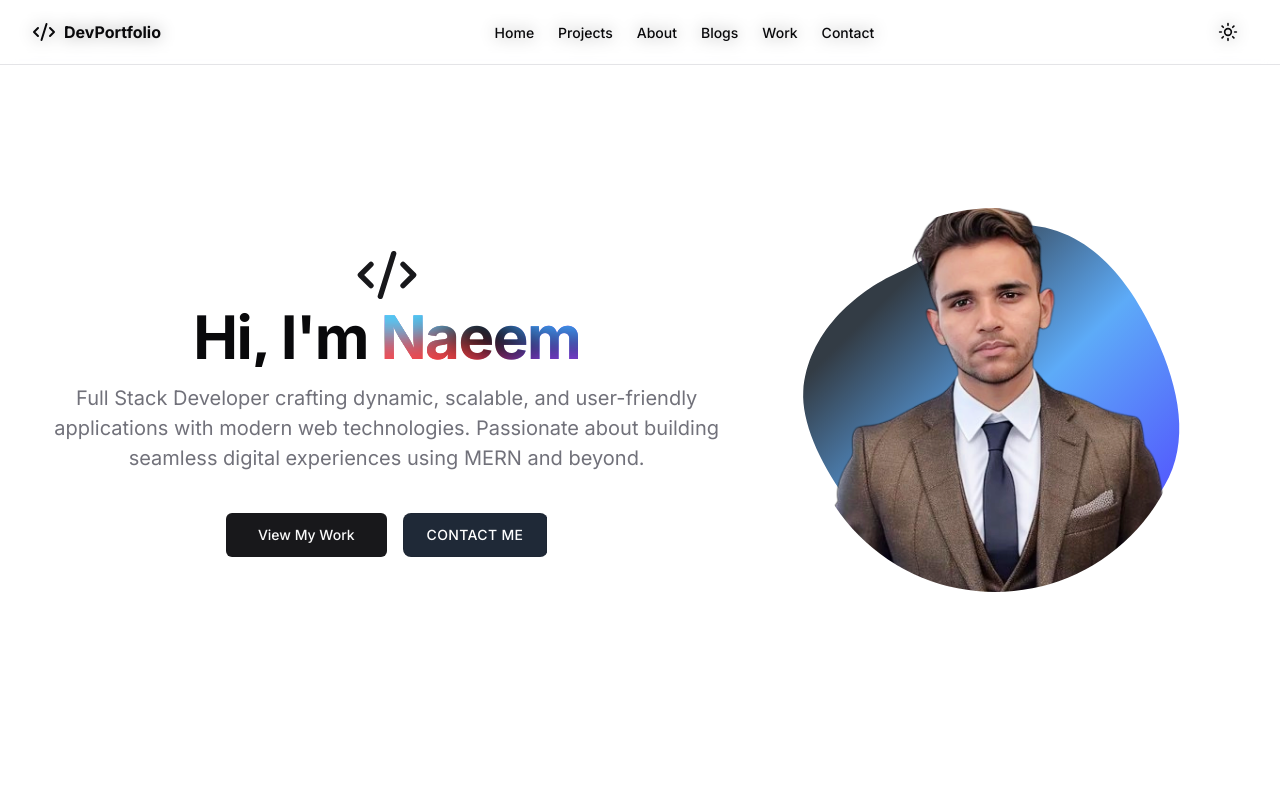
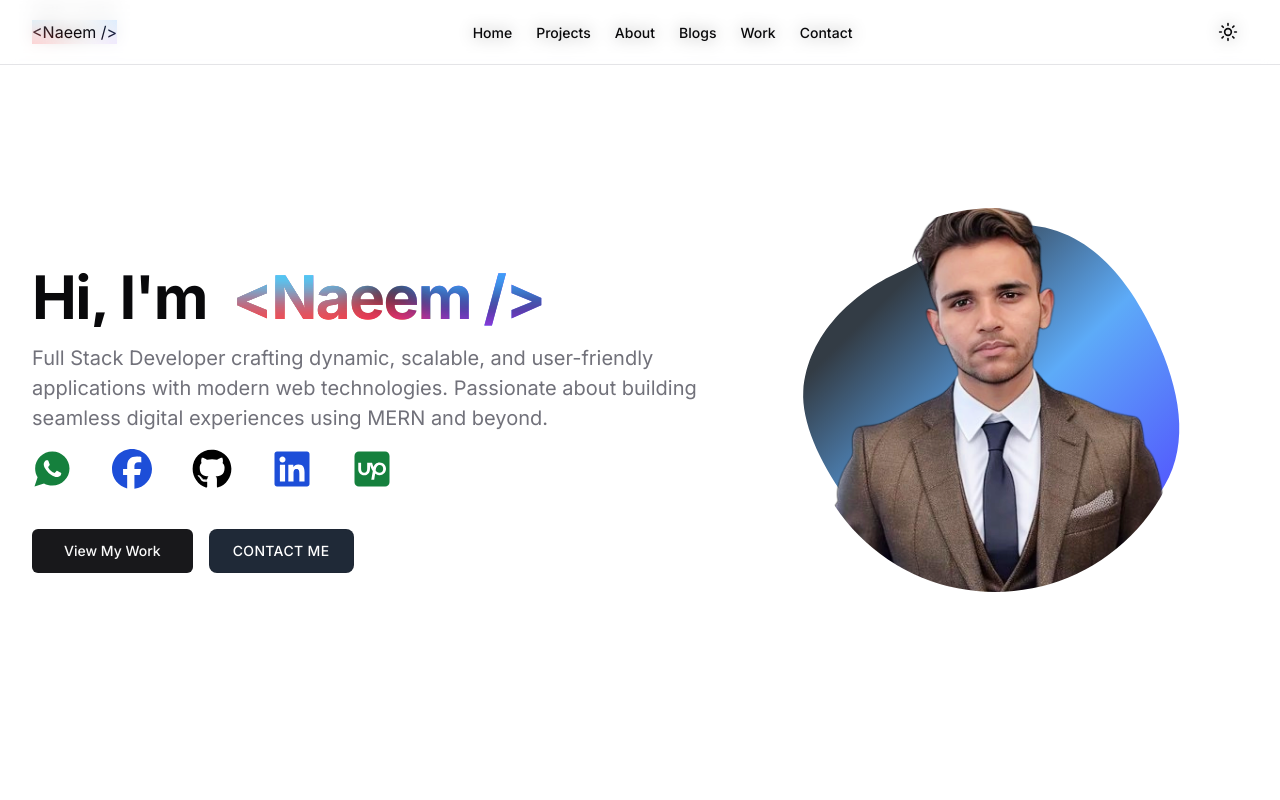
Before and after one commit to naeemkhan9293/work-portfolio, a Next.js app: page / in a window 1280 px wide. Shown: the top 800 px of the page. Built offline with nearby package versions, Linux system fonts and the light colour scheme.

Commit message:
feat: add logo image, update Navbar with AuroraText, and enhance Hero section with social icons and WhatsApp link

```diff
--- a/package.json
+++ b/package.json
@@ -30,6 +30,7 @@
     "react": "^19.0.0",
     "react-day-picker": "^9.5.1",
     "react-dom": "^19.0.0",
+    "react-icons": "^5.5.0",
     "tailwind-merge": "^2.6.0",
     "tailwindcss-animate": "^1.0.7"
   },
--- a/src/components/Navbar.tsx
+++ b/src/components/Navbar.tsx
@@ -1,20 +1,22 @@
 "use client";
 import { Button } from "@/components/ui/button";
 import { NavigationMenu } from "@/components/ui/navigation-menu";
-import { Code2, Moon, Sun } from "lucide-react";
+import { Moon, Sun } from "lucide-react";
 import { useTheme } from "next-themes";
 import Link from "next/link";
-import { useEffect, useState } from "react";
+import { AuroraText } from "./ui/aurora-text";
 
 export function Navbar() {
   const { setTheme, theme } = useTheme();
   return (
     <nav className="fixed top-0 w-full bg-background/95 backdrop-blur supports-[backdrop-filter]:bg-background/60 z-50 border-b">
       <div className="max-w-screen-xl mx-auto px-4 sm:px-6 lg:px-8 flex h-16 items-center justify-between">
-        <div className="flex items-center gap-2">
-          <Code2 className="h-6 w-6" />
-          <span className="font-bold">DevPortfolio</span>
+        <div className="">
+          <AuroraText>&lt;Naeem /&gt;</AuroraText>
         </div>
+        {/* <div className="relative w-16 h-16">
+          <Image src="/logo.png" alt="logo" fill  />
+        </div> */}
 
         <NavigationMenu>
           <ul className="hidden md:flex items-center gap-6">
--- a/src/components/sections/Hero.tsx
+++ b/src/components/sections/Hero.tsx
@@ -1,6 +1,6 @@
 "use client";
 import { Button } from "@/components/ui/button";
-import { Code2 } from "lucide-react";
+import { RectangleHorizontalIcon } from "lucide-react";
 import { AuroraText } from "../ui/aurora-text";
 import { BoxReveal } from "../magicui/box-reveal";
 import Image from "next/image";
@@ -8,29 +8,49 @@ import bgGradient from "@/assets/gradient-bg.json";
 import { BlurFade } from "../magicui/blur-fade";
 import dynamic from "next/dynamic";
 import { ShinyButton } from "../magicui/shiny-button";
+import { IoLogoWhatsapp } from "react-icons/io";
+import { FaFacebook } from "react-icons/fa6";
+import { FaGithub } from "react-icons/fa6";
+import { FaLinkedin } from "react-icons/fa";
+import { FaSquareUpwork } from "react-icons/fa6";
+
 const Lottie = dynamic(() => import("lottie-react"), { ssr: false });
 export function Hero() {
+  const whatsappLink = "https://wa.me/03109906218";
+  const openWhatsAppInNewTab = () => {
+    window.open(whatsappLink, "_blank");
+  };
+
   return (
     <section
       id="home"
-      className="w-full min-h-screen grid grid-cols-12 grid-rows-12 place-items-center relative "
+      className="w-full min-h-screen grid grid-cols-12 grid-rows-12  relative"
     >
-      <div className="flex flex-col items-center text-center col-span-7 gap-4 max-w-3xl row-span-7 row-start-3 row-end-11">
-        <BoxReveal boxColor={"#5146e628"} duration={0.5}>
-          <div className="flex flex-col items-center">
-            <Code2 className="h-16 w-16 text-primary" />
+      <div className="flex flex-col col-span-7 gap-4 max-w-3xl row-span-7 row-start-5 row-end-11">
+        <BoxReveal boxColor="#5146e628" duration={0.5}>
+          <div className="flex flex-col">
             <h1 className="text-4xl md:text-6xl font-bold tracking-tight">
-              Hi, I&apos;m{"\t"}
-              <AuroraText>Naeem</AuroraText>
+              Hi, I&apos;m&nbsp;&nbsp;
+              <AuroraText>&lt;Naeem /&gt;</AuroraText>
             </h1>
           </div>
         </BoxReveal>
+
         <BoxReveal boxColor={"#5146e628"} duration={0.5 * 1.2}>
-          <p className="text-xl text-muted-foreground max-w-[42rem] leading-normal">
-            Full Stack Developer crafting dynamic, scalable, and user-friendly
-            applications with modern web technologies. Passionate about building
-            seamless digital experiences using MERN and beyond.
-          </p>
+          <div className="flex flex-col gap-4">
+            <p className="text-xl text-muted-foreground max-w-[42rem] leading-normal">
+              Full Stack Developer crafting dynamic, scalable, and user-friendly
+              applications with modern web technologies. Passionate about
+              building seamless digital experiences using MERN and beyond.
+            </p>
+            <div className="flex gap-10">
+              <IoLogoWhatsapp className="w-10 h-10 text-green-700" />
+              <FaFacebook className="w-10 h-10 text-blue-700" />
+              <FaGithub className="w-10 h-10 text-black" />
+              <FaLinkedin className="w-10 h-10 text-blue-700" />
+              <FaSquareUpwork className="w-10 h-10 text-green-700" />
+            </div>
+          </div>
         </BoxReveal>
 
         <BoxReveal duration={0.25 * 1.5} boxColor="5146e628">
@@ -38,7 +58,7 @@ export function Hero() {
             <Button size="lg">
               <a href="#projects">View My Work</a>
             </Button>
-            <ShinyButton className="bg-gray-800">
+            <ShinyButton className="bg-gray-800" onClick={openWhatsAppInNewTab}>
               <p className="!text-white mt-1">Contact Me</p>
             </ShinyButton>
           </div>
@@ -60,7 +80,8 @@ export function Hero() {
           />
         </div>
       </BlurFade>
-      {/* </div> */}
+
+      <div className="">hello world</div>
     </section>
   );
 }
```
Also changed, not shown: public/logo.png (added), 1 other file (tests, documents, lock files or other folders).
